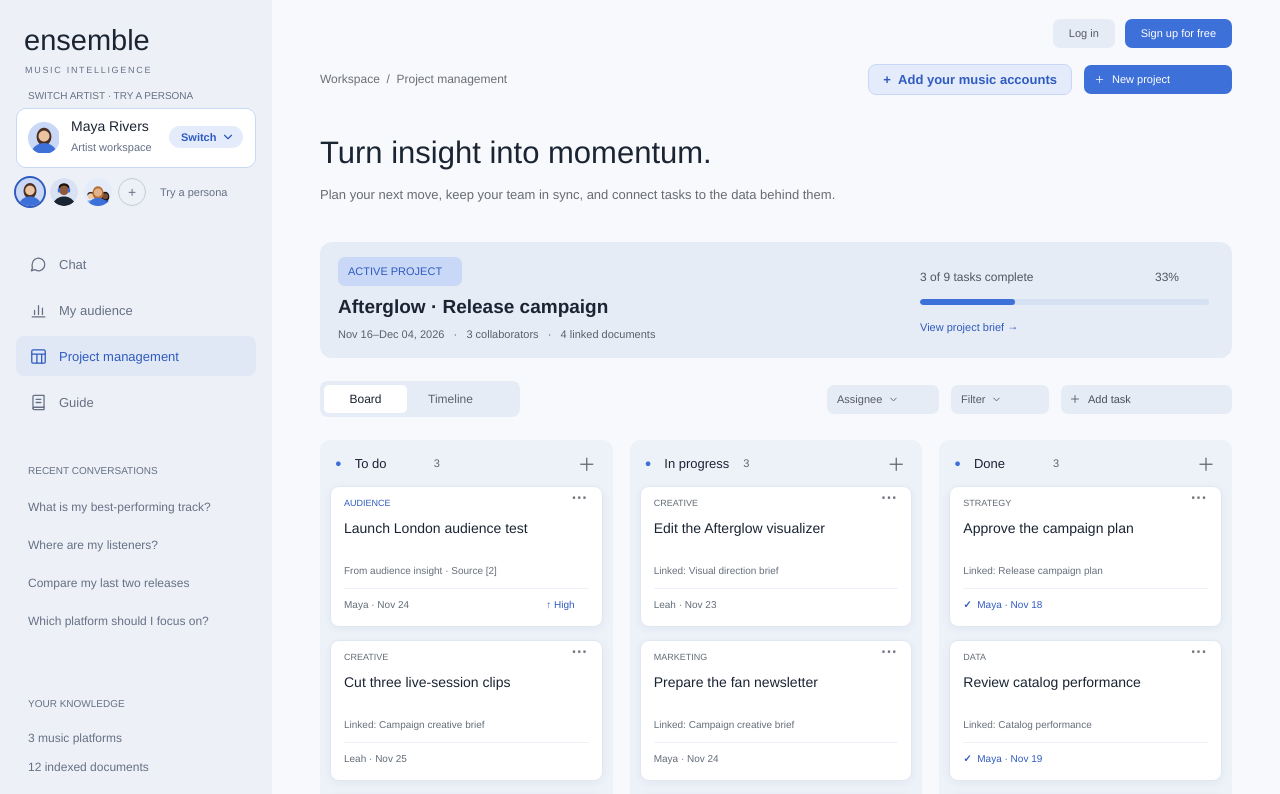
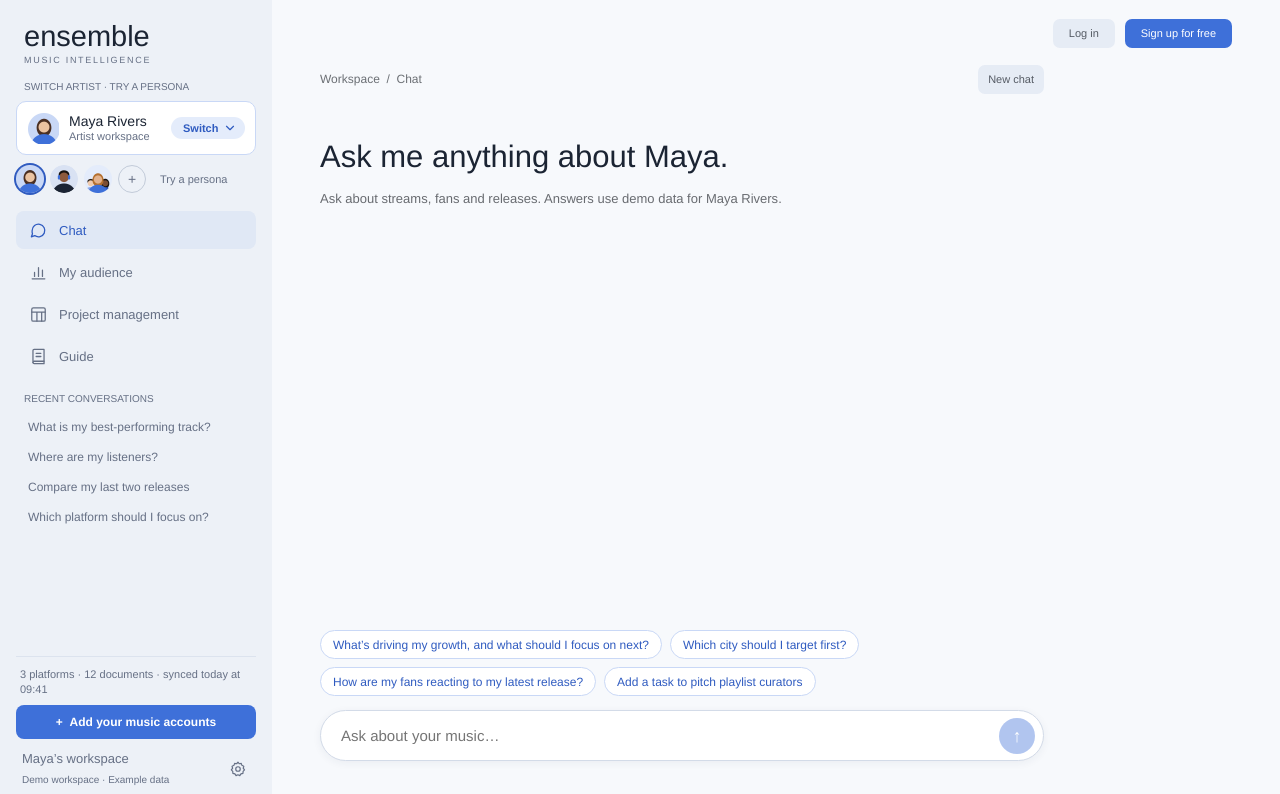
Before and after one commit to mcainshhamish/onsombl, a React (Vite) app: page / in a window 1280 px wide. Shown: the top 794 px of the page. Built offline with nearby package versions, Linux system fonts and the light colour scheme.

Commit message:
Open on Chat, let chat add and move tasks, fit sidebar to the window
Co-Authored-By: Claude Sonnet 5.5 <noreply@anthropic.com>
Claude-Session: https://claude.ai/code/session_01XB1vNoZUdUU8HgtdYBt71W

```diff
--- a/src/App.tsx
+++ b/src/App.tsx
@@ -8,12 +8,13 @@ import Analytics from './components/Analytics';
 import Modal from './components/Modal';
 import Guide from './components/Guide';
 import EarlyAccess, { type AccessMode } from './components/EarlyAccess';
-import type { Msg } from './components/Conversation';
+import type { Msg, ChatAction } from './components/Conversation';
+import type { Task, Status } from './data';
 
 type Load = { status: 'loading' } | { status: 'error'; message: string } | { status: 'ready'; data: ArtistData; id: string };
 
 export default function App() {
-  const [view, setView] = useState<View>('projects');
+  const [view, setView] = useState<View>('conversation');
   const [personaId, setPersonaId] = useState('maya');
   const [accountsOpen, setAccountsOpen] = useState(false);
   const [recents, setRecents] = useState<string[]>([]);
@@ -81,6 +82,37 @@ export default function App() {
     };
   }, [persona.id]);
 
+  const taskKey = `ensemble.tasks.v2.${personaId}`;
+  function readTasks(): Task[] {
+    try {
+      const raw = localStorage.getItem(taskKey);
+      if (raw) return JSON.parse(raw) as Task[];
+    } catch {
+      /* fall through to the CSV tasks */
+    }
+    return load.status === 'ready' ? load.data.tasks : [];
+  }
+  function applyActions(actions: ChatAction[]) {
+    let tasks = readTasks();
+    const assignee = persona.name.startsWith('The ') ? persona.name.slice(4) : persona.name.split(' ')[0];
+    for (const a of actions) {
+      if (a.type === 'add_task') {
+        let n = tasks.length + 1;
+        while (tasks.some((t) => t.id === `t${n}`)) n++;
+        const t: Task = { id: `t${n}`, title: a.title, category: a.category, note: a.note, assignee, due: a.due, status: 'todo' };
+        if (a.priority === 'High') t.priority = 'High';
+        tasks = [...tasks, t];
+      } else if (a.type === 'update_task_status') {
+        tasks = tasks.map((t) => (t.id === a.id ? { ...t, status: a.status as Status } : t));
+      }
+    }
+    try {
+      localStorage.setItem(taskKey, JSON.stringify(tasks));
+    } catch {
+      /* storage unavailable */
+    }
+  }
+
   const open = () => setAccountsOpen(true);
   const data = load.status === 'ready' ? load.data : null;
   const platformCount = data ? data.accounts.filter((a) => connected[a.name] ?? a.connected).length : 0;
@@ -92,7 +124,6 @@ export default function App() {
         onView={setView}
         recents={recents}
         onAsk={ask}
-        onAccess={setAccess}
         persona={persona}
         onPersona={setPersonaId}
         onAddAccounts={open}
@@ -130,6 +161,9 @@ export default function App() {
             onMsgs={(m) => setChats((c) => ({ ...c, [persona.id]: m }))}
             autoAsk={autoAsk}
             onAsked={addRecent}
+            getTasks={readTasks}
+            onActions={applyActions}
+            onOpenBoard={() => setView('projects')}
           />}
       </main>
 
--- a/src/components/Conversation.tsx
+++ b/src/components/Conversation.tsx
@@ -5,6 +5,7 @@ export interface Msg {
   role: 'user' | 'assistant';
   content: string;
   error?: boolean;
+  acted?: boolean;
   at: number;
 }
 
@@ -12,6 +13,7 @@ const SUGGESTIONS = [
   'What’s driving my growth, and what should I focus on next?',
   'Which city should I target first?',
   'How are my fans reacting to my latest release?',
+  'Add a task to pitch playlist curators',
 ];
 
 // Shows a freshly arrived reply gradually; older replies appear instantly.
@@ -79,9 +81,16 @@ interface Props {
   onMsgs: (m: Msg[]) => void;
   autoAsk?: { q: string; n: number } | null;
   onAsked?: (q: string) => void;
+  getTasks: () => { id: string; title: string; status: string; due: string }[];
+  onActions: (actions: ChatAction[]) => void;
+  onOpenBoard: () => void;
 }
 
-export default function Conversation({ artistId, name, msgs, onMsgs, autoAsk, onAsked }: Props) {
+export type ChatAction =
+  | { type: 'add_task'; title: string; category: string; note: string; due: string; priority: string }
+  | { type: 'update_task_status'; id: string; status: string };
+
+export default function Conversation({ artistId, name, msgs, onMsgs, autoAsk, onAsked, getTasks, onActions, onOpenBoard }: Props) {
   const [input, setInput] = useState('');
   const [busy, setBusy] = useState(false);
   const [confirmNew, setConfirmNew] = useState(false);
@@ -116,12 +125,15 @@ export default function Conversation({ artistId, name, msgs, onMsgs, autoAsk, on
         body: JSON.stringify({
           artist: artistId,
           messages: next.filter((m) => !m.error).map(({ role, content }) => ({ role, content })),
+          tasks: getTasks().map(({ id, title, status, due }) => ({ id, title, status, due })),
         }),
       });
       const data = await res.json().catch(() => ({}));
       if (res.status === 401 || res.status === 403) throw new Error('Your session expired. Please refresh the page and try again.');
       if (!res.ok) throw new Error(data.message || 'Something went wrong. Please try again.');
-      onMsgs([...next, { role: 'assistant', content: data.reply, at: Date.now() }]);
+      const actions: ChatAction[] = Array.isArray(data.actions) ? data.actions : [];
+      if (actions.length) onActions(actions);
+      onMsgs([...next, { role: 'assistant', content: data.reply, acted: actions.length > 0, at: Date.now() }]);
     } catch (e) {
       onMsgs([...next, { role: 'assistant', content: e instanceof Error ? e.message : 'Something went wrong.', error: true, at: Date.now() }]);
     } finally {
@@ -156,6 +168,11 @@ export default function Conversation({ artistId, name, msgs, onMsgs, autoAsk, on
           ) : (
             <div key={i} className={`msg assistant${m.error ? ' err' : ''}`}>
               <Reveal text={m.content} animate={!m.error && Date.now() - m.at < 2000} />
+              {m.acted && (
+                <button className="board-link" onClick={onOpenBoard}>
+                  View project board →
+                </button>
+              )}
               {!m.error && <CopyButton text={m.content} />}
             </div>
           ),
--- a/src/components/Sidebar.tsx
+++ b/src/components/Sidebar.tsx
@@ -17,7 +17,6 @@ interface Props {
   onPersona: (id: string) => void;
   onAddAccounts: () => void;
   onAsk: (question: string) => void;
-  onAccess: (mode: 'login' | 'signup') => void;
   recents: string[];
   platformCount: number;
   documentCount: string;
@@ -31,7 +30,7 @@ const NAV: { id: View; label: string; Icon: typeof ConversationIcon }[] = [
   { id: 'guide', label: 'Guide', Icon: GuideIcon },
 ];
 
-export default function Sidebar({ view, onView, persona, onPersona, onAddAccounts, onAsk, onAccess, recents, platformCount, documentCount, lastSynced }: Props) {
+export default function Sidebar({ view, onView, persona, onPersona, onAddAccounts, onAsk, recents, platformCount, documentCount, lastSynced }: Props) {
   const [menuOpen, setMenuOpen] = useState(false);
   const menuRef = useRef<HTMLDivElement>(null);
 
@@ -49,20 +48,23 @@ export default function Sidebar({ view, onView, persona, onPersona, onAddAccount
     setMenuOpen(false);
   };
 
+  const list = [...recents, ...RECENT_CONVERSATIONS.filter((d) => !recents.includes(d))].slice(0, 8);
+
   return (
-    <aside className="sidebar" aria-label="Workspace navigation">
-      <div className="sidebar-top">
-        <div className="brand">ensemble</div>
-        <div className="tagline">MUSIC INTELLIGENCE</div>
-        <div className="side-label" style={{ top: 90 }}>
-          SWITCH ARTIST · TRY A PERSONA
+    <aside className="sidebar sb" aria-label="Workspace navigation">
+      <div className="sb-head">
+        <div className="sb-brand">ensemble</div>
+        <div className="sb-tagline">MUSIC INTELLIGENCE</div>
       </div>
 
-        <div className="artist-card" ref={menuRef}>
-          <img className="artist-avatar" src={avatarMayaCard} alt="" />
-          <div className="artist-name">{persona.name}</div>
-          <div className="artist-kind">{persona.kind}</div>
-          <button className="switch-pill" onClick={() => setMenuOpen((o) => !o)} aria-haspopup="menu" aria-expanded={menuOpen}>
+      <div className="sb-label">SWITCH ARTIST · TRY A PERSONA</div>
+      <div className="sb-card" ref={menuRef}>
+        <img className="sb-card-avatar" src={avatarMayaCard} alt="" />
+        <div className="sb-card-text">
+          <div className="sb-card-name">{persona.name}</div>
+          <div className="sb-card-kind">{persona.kind}</div>
+        </div>
+        <button className="switch-pill sb-switch" onClick={() => setMenuOpen((o) => !o)} aria-haspopup="menu" aria-expanded={menuOpen}>
           Switch
           <ChevronDown />
         </button>
@@ -78,7 +80,7 @@ export default function Sidebar({ view, onView, persona, onPersona, onAddAccount
         )}
       </div>
 
-        <div className="persona-row">
+      <div className="sb-personas">
         {PERSONAS.map((p) => (
           <button
             key={p.id}
@@ -96,56 +98,32 @@ export default function Sidebar({ view, onView, persona, onPersona, onAddAccount
         <span className="persona-hint">Try a persona</span>
       </div>
 
-        {NAV.map(({ id, label, Icon }, i) => (
-          <button
-            key={id}
-            className={`nav-item${view === id ? ' active' : ''}`}
-            style={{ top: 244 + i * 46 }}
-            onClick={() => onView(id)}
-            aria-current={view === id ? 'page' : undefined}
-          >
+      <nav className="sb-nav">
+        {NAV.map(({ id, label, Icon }) => (
+          <button key={id} className={`sb-nav-item${view === id ? ' active' : ''}`} onClick={() => onView(id)} aria-current={view === id ? 'page' : undefined}>
             <Icon />
             <span>{label}</span>
           </button>
         ))}
+      </nav>
 
-        <div className="side-label" style={{ top: 465, left: 28 }}>
-          RECENT CONVERSATIONS
-        </div>
-        {[...recents, ...RECENT_CONVERSATIONS.filter((d) => !recents.includes(d))].slice(0, 4).map((c, i) => (
-          <button key={c} title={c} className="side-link" style={{ top: 493 + i * 38 }} onClick={() => onAsk(c)}>
+      <div className="sb-label sb-recent-label">RECENT CONVERSATIONS</div>
+      <div className="sb-recents">
+        {list.map((c) => (
+          <button key={c} title={c} className="sb-link" onClick={() => onAsk(c)}>
             {c}
           </button>
         ))}
-
-        <div className="side-label" style={{ top: 698, left: 28 }}>
-          YOUR KNOWLEDGE
-        </div>
-        <div className="side-text" style={{ top: 731 }}>
-          {platformCount} music platforms
-        </div>
-        <div className="side-text" style={{ top: 760 }}>
-          {documentCount} indexed documents
-        </div>
       </div>
 
-      <div className="sidebar-bottom">
-        <div className="sync-box">
-          <div className="sync-status">●&nbsp;&nbsp;Knowledge is up to date</div>
-          <div className="sync-time">Last synced {lastSynced}</div>
-          <button className="btn-solid sync-btn" onClick={onAddAccounts}>
+      <div className="sb-foot">
+        <div className="sb-know">
+          {platformCount} platforms · {documentCount} documents · synced {lastSynced}
+        </div>
+        <button className="btn-solid sb-add" onClick={onAddAccounts}>
           +&nbsp;&nbsp;Add your music accounts
         </button>
-        </div>
-        <div className="login-card">
-          <div className="login-title">Save your chats and data</div>
-          <div className="login-sub">Log in or join early access.</div>
-          <button className="btn-soft login-btn" onClick={() => onAccess('login')}>
-            Log in
-          </button>
-        </div>
-        <div className="account-divider" />
-        <div className="account-row">
+        <div className="sb-account">
           <div>
             <div className="account-name">{persona.possessive}</div>
             <div className="account-sub">Demo workspace · Example data</div>
--- a/src/styles.css
+++ b/src/styles.css
@@ -1795,3 +1795,31 @@ button {
 .msg.assistant p.bullet::before { content: '•'; position: absolute; left: 3px; }
 .tally-frame { height: 600px; }
 .modal { max-height: 94vh; overflow-y: auto; }
+
+/* ---------- Sidebar: flowing layout that always fits the window ---------- */
+.sidebar.sb { display: flex; flex-direction: column; padding: 20px 16px 14px; height: 100vh; overflow-y: auto; box-sizing: border-box; }
+.sb-head { padding: 0 8px; }
+.sb-brand { font-size: 29px; line-height: 33px; color: var(--ink); }
+.sb-tagline { margin-top: 2px; font-size: 9px; letter-spacing: 1.7px; color: var(--muted); }
+.sb-label { margin: 16px 8px 8px; font-size: 10px; line-height: 12px; color: var(--muted); }
+.sb-card { position: relative; display: flex; align-items: center; gap: 10px; padding: 10px; background: #fff; border: 1px solid var(--blue-line); border-radius: 10px; }
+.sb-card-avatar { width: 32px; height: 32px; flex: none; }
+.sb-card-text { flex: 1; min-width: 0; }
+.sb-card-name { font-size: 14px; line-height: 16px; white-space: nowrap; overflow: hidden; text-overflow: ellipsis; }
+.sb-card-kind { font-size: 11px; line-height: 14px; color: var(--muted); }
+.sb-switch { position: static; flex: none; }
+.sb-personas { display: flex; align-items: center; gap: 2px; margin: 8px 0 0 -2px; }
+.sb-nav { display: flex; flex-direction: column; gap: 4px; margin-top: 16px; }
+.sb-nav-item { display: flex; align-items: center; gap: 11px; height: 38px; padding-left: 13px; border-radius: 8px; color: var(--muted); font-size: 13px; text-align: left; }
+.sb-nav-item:hover { background: rgba(224, 232, 245, 0.6); }
+.sb-nav-item.active { background: var(--nav-active); color: var(--accent-dark); }
+.sb-recent-label { margin-top: 18px; }
+.sb-recents { flex: 1 1 0; min-height: 56px; overflow-y: auto; display: flex; flex-direction: column; gap: 2px; }
+.sb-link { flex: none; padding: 7px 12px; font-size: 12px; line-height: 14px; color: var(--muted); text-align: left; border-radius: 6px; overflow: hidden; text-overflow: ellipsis; white-space: nowrap; }
+.sb-link:hover { color: var(--ink); background: rgba(224, 232, 245, 0.6); }
+.sb-foot { flex: none; padding-top: 10px; border-top: 1px solid var(--divider); margin-top: 8px; }
+.sb-know { margin: 0 4px 8px; font-size: 11px; line-height: 15px; color: var(--muted); }
+.sb-add { width: 100%; height: 34px; border-radius: 8px; font-size: 12px; justify-content: center; }
+.sb-account { display: flex; align-items: center; justify-content: space-between; padding: 12px 6px 0; }
+@media (max-height: 700px) { .persona-hint, .sb-tagline { display: none; } .sb-label { margin-top: 10px; } .sb-nav { margin-top: 10px; } }
+.board-link { display: inline-block; margin: 2px 12px 0 0; padding: 6px 12px; border-radius: 16px; background: var(--blue-soft); color: var(--accent-dark); font-size: 13px; font-weight: 700; }
```
Also changed, not shown: 1 other file (tests, documents, lock files or other folders). Lines whose indentation alone changed are shown as unchanged.
